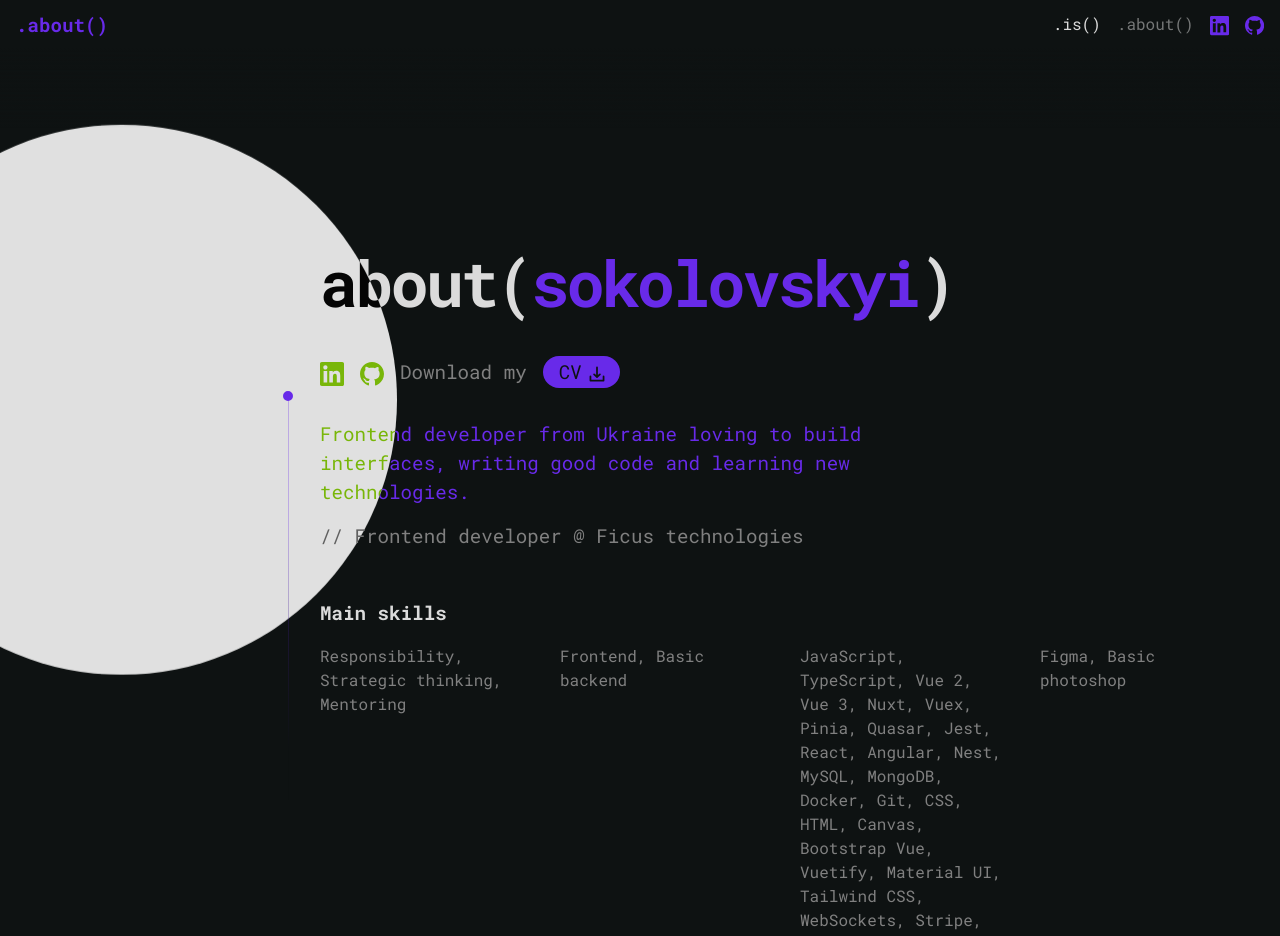
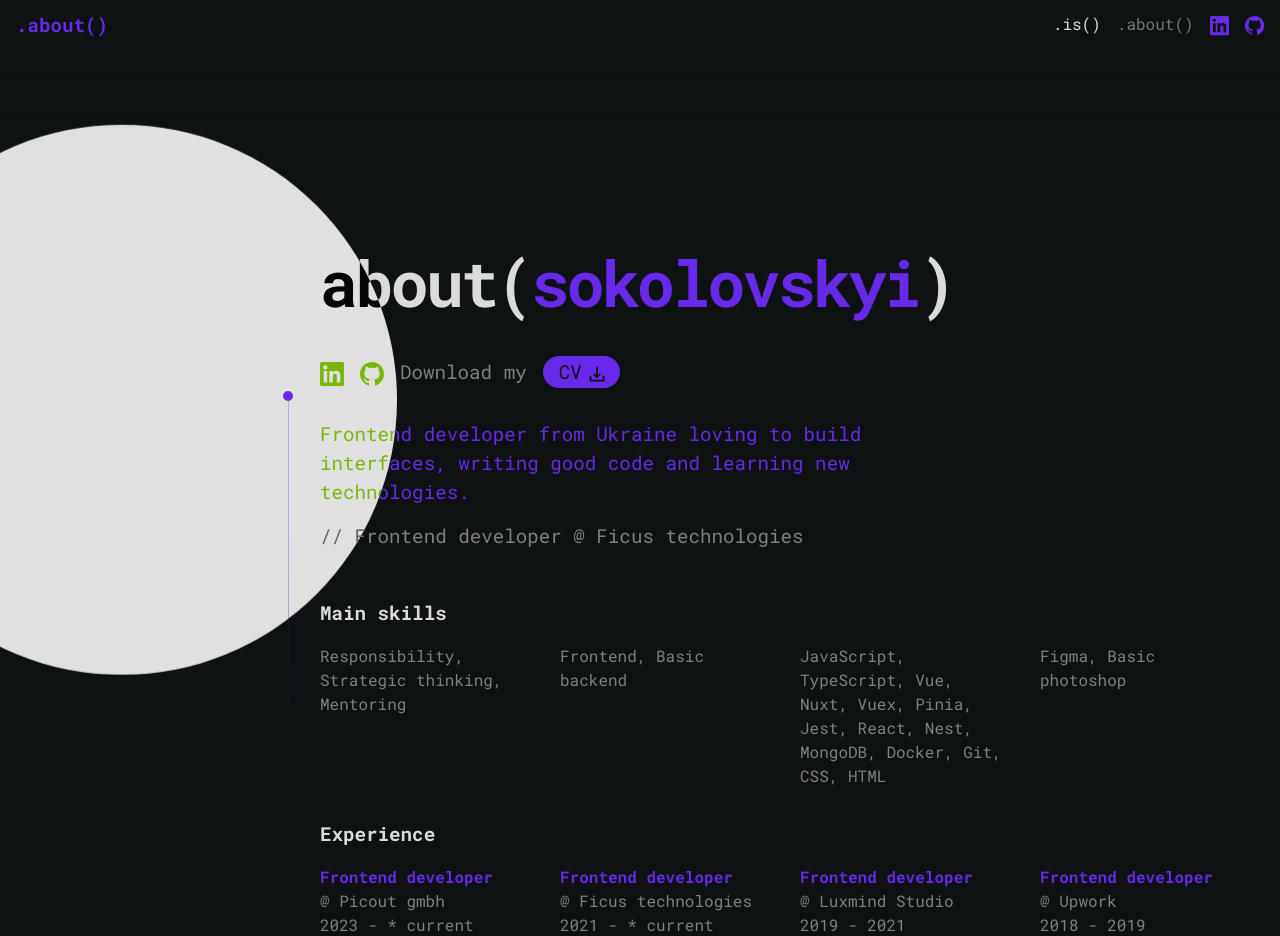
Before and after one commit to SokolovskyiAnton/portfolio, a Vue app: page /about in a window 1280 px wide. Shown: the top 936 px of the page. Built offline with nearby package versions, Linux system fonts and the light colour scheme.

Commit message:
add new information

```diff
--- a/src/components/AboutScene.vue
+++ b/src/components/AboutScene.vue
@@ -101,44 +101,41 @@ const skills = [
   [
     "JavaScript",
     "TypeScript",
-    "Vue 2",
-    "Vue 3",
+    "Vue",
     "Nuxt",
     "Vuex",
     "Pinia",
-    "Quasar",
     "Jest",
     "React",
-    "Angular",
     "Nest",
-    "MySQL",
     "MongoDB",
     "Docker",
     "Git",
     "CSS",
     "HTML",
-    "Canvas",
-    "Bootstrap Vue",
-    "Vuetify",
-    "Material UI",
-    "Tailwind CSS",
-    "WebSockets",
-    "Stripe",
-    "Heroku",
-    "Firebase",
   ],
   ["Figma", "Basic photoshop"],
 ];
 const experiences = [
   {
     position: "Frontend developer",
+    company: "Picout gmbh",
+    time: "2023 - * current",
+  },
+  {
+    position: "Frontend developer",
     company: "Ficus technologies",
     time: "2021 - * current",
   },
   {
-    position: "Freelancer",
+    position: "Frontend developer",
+    company: "Luxmind Studio",
+    time: "2019 - 2021",
+  },
+  {
+    position: "Frontend developer",
     company: "Upwork",
-    time: "2018 - 2021",
+    time: "2018 - 2019",
   },
 ];
 const languages = {
```
Also changed, not shown: 1 other file (tests, documents, lock files or other folders).
